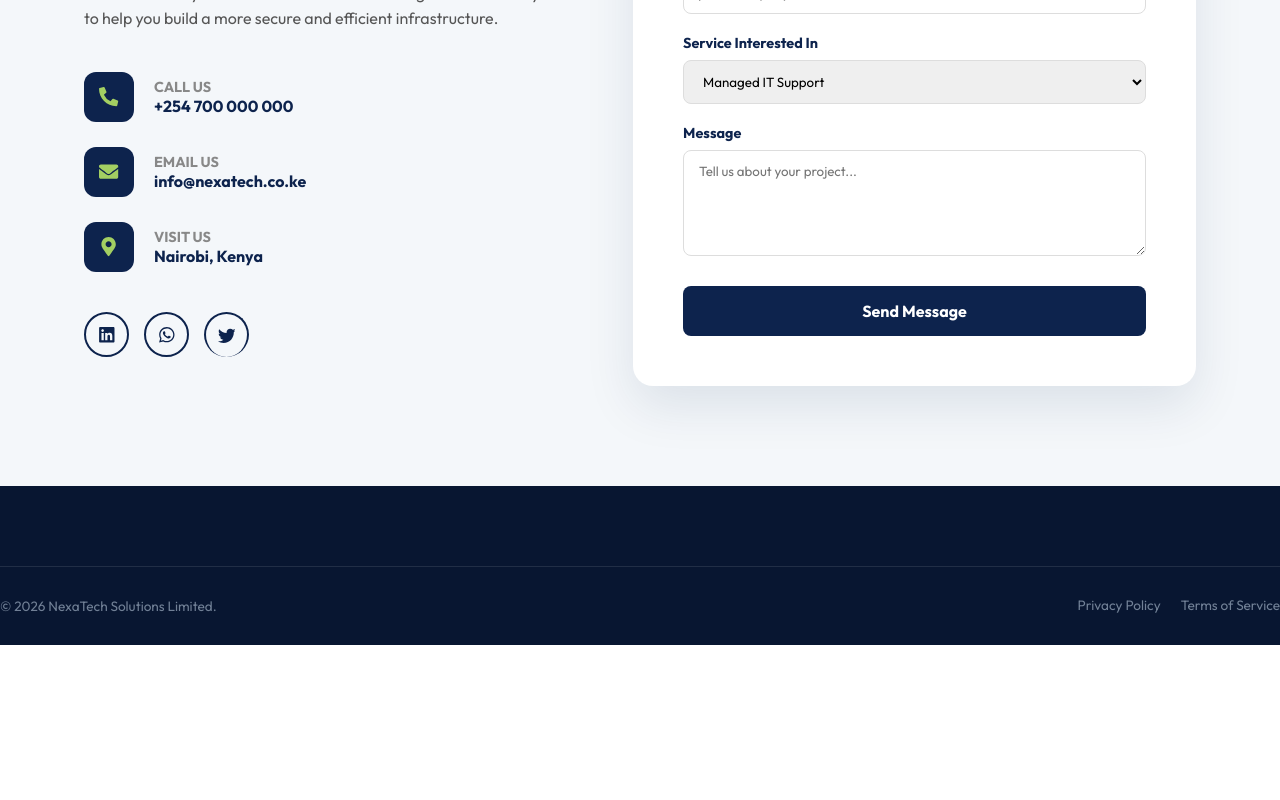
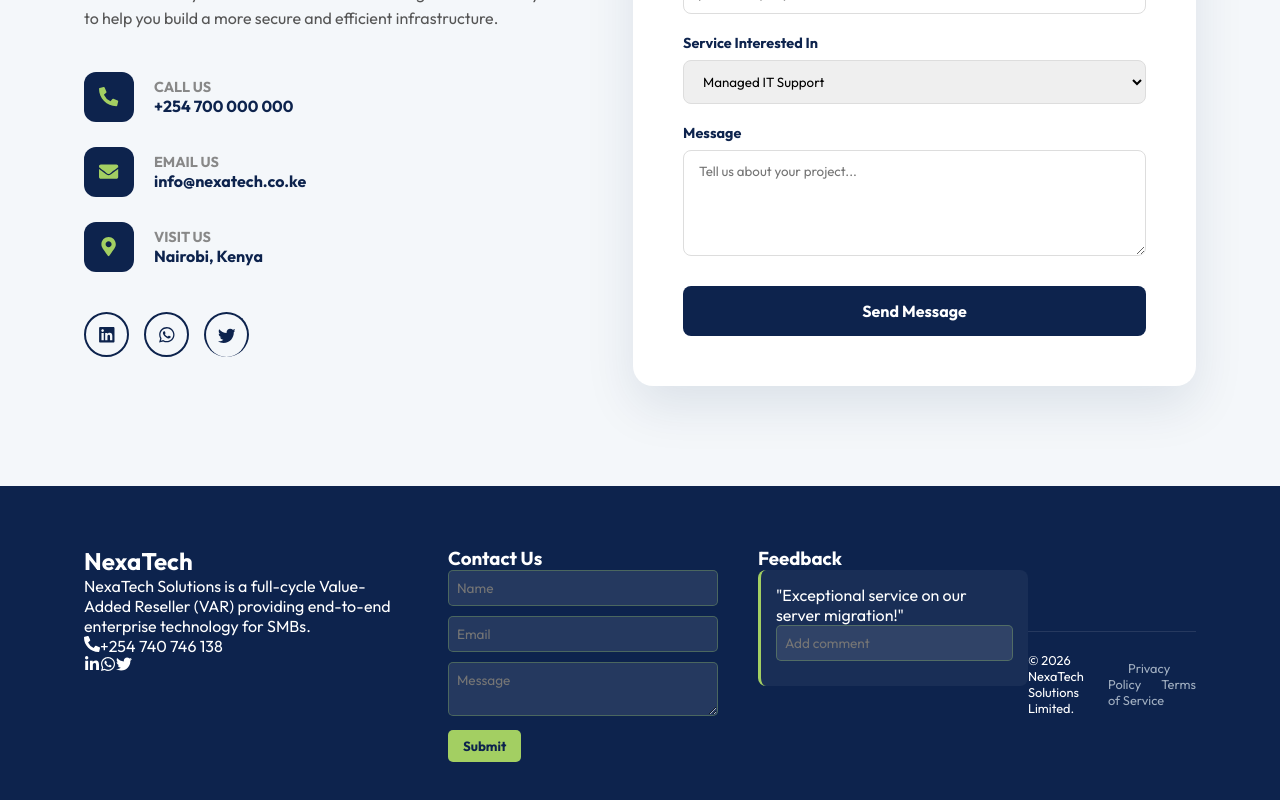
Before and after one commit to Inferno-cmd/Alvion-Consultancy-Group, a React (Vite) app: page / in a window 1280 px wide. Shown: the part 4903-5703 px from the top of the page. Before the commit the page ends 5548 px from the top, so only its background shows below. Built offline with nearby package versions, Linux system fonts and the light colour scheme.

Commit message:
update Footer and App components to include LegalModal and Contact components, and fix CSS imports in Contact component.

```diff
--- a/src/components/Footer/Footer.css
+++ b/src/components/Footer/Footer.css
@@ -1,152 +1,59 @@
 .footer-main {
-    background-color: #081631; /* Even darker blue than the contact section */
-    color: #ffffff;
-    padding: 80px 0 30px 0;
-    font-family: 'Segoe UI', sans-serif;
+    background-color: #0d234d;
+    color: white;
+    padding: 60px 0 20px 0;
 }
 
 .footer-grid {
     display: grid;
-    grid-template-columns: 1.5fr 1fr 1fr 1.2fr;
+    grid-template-columns: 1.2fr 1fr 1fr; /* Three columns as seen in your screenshot */
     gap: 40px;
-    margin-bottom: 60px;
+    margin-bottom: 40px;
 }
 
-.footer-logo {
-    font-size: 1.8rem;
-    margin-bottom: 20px;
+.footer-input, .footer-textarea {
+    width: 100%;
+    background: rgba(255,255,255,0.1);
+    border: 1px solid rgba(163, 207, 98, 0.3);
+    border-radius: 5px;
+    padding: 8px;
+    color: white;
+    margin-bottom: 10px;
+    font-size: 0.85rem;
 }
 
-.footer-logo span {
-    color: #a3cf62;
+.footer-submit-btn {
+    background: #a3cf62;
+    color: #0d234d;
+    border: none;
+    padding: 8px 15px;
+    border-radius: 5px;
+    font-weight: 700;
+    cursor: pointer;
 }
 
-.footer-bio {
-    color: #a0aec0;
-    line-height: 1.7;
-    font-size: 0.95rem;
-    margin-bottom: 25px;
-}
-
-.footer-socials {
-    display: flex;
-    gap: 15px;
-}
-
-.footer-socials a {
-    width: 35px;
-    height: 35px;
-    background: rgba(255, 255, 255, 0.1);
-    color: #a3cf62;
-    display: flex;
-    align-items: center;
-    justify-content: center;
-    border-radius: 5px;
-    transition: 0.3s;
-}
-
-.footer-socials a:hover {
-    background: #a3cf62;
-    color: #0d234d;
-}
-.footer-col h3 {
-    font-size: 1.1rem;
-    margin-bottom: 25px;
-    position: relative;
-    padding-bottom: 10px;
-}
-
-.footer-col h3::after {
-    content: '';
-    position: absolute;
-    bottom: 0;
-    left: 0;
-    width: 30px;
-    height: 2px;
-    background: #a3cf62;
-}
-
-.footer-col ul {
-    list-style: none;
-    padding: 0;
-}
-
-.footer-col ul li {
-    margin-bottom: 12px;
-}
-
-.footer-col ul li a {
-    color: #a0aec0;
-    text-decoration: none;
-    transition: 0.3s;
-    font-size: 0.95rem;
-}
-
-.footer-col ul li a:hover {
-    color: #a3cf62;
-    padding-left: 5px;
-}
-
-.footer-contact-info {
-    display: flex;
-    flex-direction: column;
-    gap: 15px;
-}
-
-.info-row {
-    display: flex;
-    align-items: center;
-    gap: 10px;
-    color: #a0aec0;
-}
-
-.info-row .icon {
-    color: #a3cf62;
-}
-
-.footer-hours {
-    margin-top: 10px;
-    font-size: 0.85rem;
-    color: #718096;
+.feedback-box {
+    background: rgba(255,255,255,0.05);
+    padding: 15px;
+    border-radius: 8px;
+    border-left: 3px solid #a3cf62;
 }
 
 .footer-bottom {
-    border-top: 1px solid rgba(255, 255, 255, 0.1);
-    padding-top: 30px;
     display: flex;
     justify-content: space-between;
     align-items: center;
-    font-size: 0.85rem;
-    color: #718096;
-}
-
-.footer-legal {
-    display: flex;
-    gap: 20px;
+    border-top: 1px solid rgba(255,255,255,0.1);
+    padding-top: 20px;
+    font-size: 0.8rem;
 }
 
 .footer-legal a {
-    color: #718096;
+    color: #a0aec0;
+    margin-left: 20px;
     text-decoration: none;
 }
 
 .footer-legal a:hover {
-    color: #ffffff;
+    color: #a3cf62;
 }
-
-@media (max-width: 992px) {
-    .footer-grid {
-        grid-template-columns: 1fr 1fr;
-    }
-}
-
-@media (max-width: 600px) {
-    .footer-grid {
-        grid-template-columns: 1fr;
-    }
-    .footer-bottom {
-        flex-direction: column;
-        gap: 20px;
-        text-align: center;
-    }
-}
--- a/src/components/Footer/Footer.jsx
+++ b/src/components/Footer/Footer.jsx
@@ -1,6 +1,7 @@
 import React, { useState } from 'react';
-import LegalModal from "../LegalModal/LegalModal";
-import "./Footer.css";
+import './Footer.css';
+import LegalModal from './LegalModal';
+import { FaLinkedinIn, FaWhatsapp, FaTwitter, FaPhoneAlt } from 'react-icons/fa';
 
 const Footer = () => {
   const [modalConfig, setModalConfig] = useState({ isOpen: false, title: '', content: null });
@@ -11,15 +12,15 @@ const Footer = () => {
       isOpen: true,
       title: 'Privacy Policy',
       content: (
-        <>
-          <p>Effective Date: {new Date().getFullYear()}</p>
-          <h3>1. Information Collection</h3>
-          <p>We collect information you provide directly to us via our contact forms, including your name, email, and company details.</p>
-          <h3>2. How We Use Information</h3>
-          <p>We use this data to respond to your inquiries, provide IT support, and send service-related updates.</p>
-          <h3>3. Data Security</h3>
-          <p>NexaTech employs enterprise-grade encryption to protect your data. We do not sell your information to third parties.</p>
-        </>
+        <div className="legal-text">
+          <p><strong>Effective Date:</strong> May 2026</p>
+          <p>NexaTech Solutions Limited is committed to protecting your data. We collect minimal information via our contact forms to provide better IT services.</p>
+          <ul>
+            <li>We do not share your data with third-party advertisers.</li>
+            <li>All client communications are encrypted and secure.</li>
+            <li>You may request data deletion at any time by contacting our support team.</li>
+          </ul>
+        </div>
       )
     });
   };
@@ -30,26 +31,72 @@ const Footer = () => {
       isOpen: true,
       title: 'Terms of Service',
       content: (
-        <>
-          <h3>1. Service Agreement</h3>
-          <p>By using NexaTech services, you agree to our terms of hardware procurement and managed service SLAs.</p>
-          <h3>2. Liability</h3>
-          <p>NexaTech is not liable for data loss occurring on client-managed hardware not covered under a monthly maintenance retainer.</p>
-          <h3>3. Payments</h3>
-          <p>Invoices for hardware procurement must be settled within the agreed timeframe before physical deployment occurs.</p>
-        </>
+        <div className="legal-text">
+          <p>By accessing NexaTech Solutions, you agree to the following:</p>
+          <ul>
+            <li><strong>Services:</strong> Hardware procurement and managed services are subject to specific SLA agreements.</li>
+            <li><strong>Payments:</strong> All hardware orders require verification before dispatch.</li>
+            <li><strong>Liability:</strong> NexaTech is not liable for data loss on systems not covered under an active monitoring retainer.</li>
+          </ul>
+        </div>
       )
     });
   };
 
   return (
     <footer className="footer-main">
-      {/* ... existing footer code ... */}
-      <div className="footer-bottom">
-        <p>&copy; {new Date().getFullYear()} NexaTech Solutions Limited.</p>
-        <div className="footer-legal">
-          <a href="#" onClick={openPrivacy}>Privacy Policy</a>
-          <a href="#" onClick={openTerms}>Terms of Service</a>
+      <div className="nx-container">
+        <div className="footer-grid">
+
+          {/* Column 1: Brand (From your previous layout) */}
+          <div className="footer-col brand-col">
+            <h2 className="footer-logo">Nexa<span>Tech</span></h2>
+            <p className="footer-bio">
+              NexaTech Solutions is a full-cycle Value-Added Reseller (VAR) providing
+              end-to-end enterprise technology for SMBs.
+            </p>
+            <div className="contact-phone">
+              <FaPhoneAlt className="phone-icon" />
+              <span>+254 740 746 138</span>
+            </div>
+            <div className="footer-socials">
+              <a href="#"><FaLinkedinIn /></a>
+              <a href="#"><FaWhatsapp /></a>
+              <a href="#"><FaTwitter /></a>
+            </div>
+          </div>
+
+          {/* Column 2: Quick Links (From your screenshot) */}
+          <div className="footer-col">
+            <h3>Contact Us</h3>
+            <div className="footer-mini-form">
+               <input type="text" placeholder="Name" className="footer-input" />
+               <input type="email" placeholder="Email" className="footer-input" />
+               <textarea placeholder="Message" className="footer-textarea"></textarea>
+               <button className="footer-submit-btn">Submit</button>
+            </div>
+          </div>
+
+          {/* Column 3: Feedback (From your screenshot) */}
+          <div className="footer-col">
+            <h3>Feedback</h3>
+            <div className="feedback-box">
+              <p className="feedback-quote">"Exceptional service on our server migration!"</p>
+              <div className="feedback-comment-area">
+                <input type="text" placeholder="Add comment" className="footer-input" />
+              </div>
+            </div>
+          </div>
+
+        </div>
+
+        {/* The bottom bar with the Legal Links you wanted */}
+        <div className="footer-bottom">
+          <p>&copy; 2026 NexaTech Solutions Limited.</p>
+          <div className="footer-legal">
+            <a href="#" onClick={openPrivacy}>Privacy Policy</a>
+            <a href="#" onClick={openTerms}>Terms of Service</a>
+          </div>
         </div>
       </div>
 
@@ -62,4 +109,5 @@ const Footer = () => {
     </footer>
   );
 };
+
 export default Footer;
```
